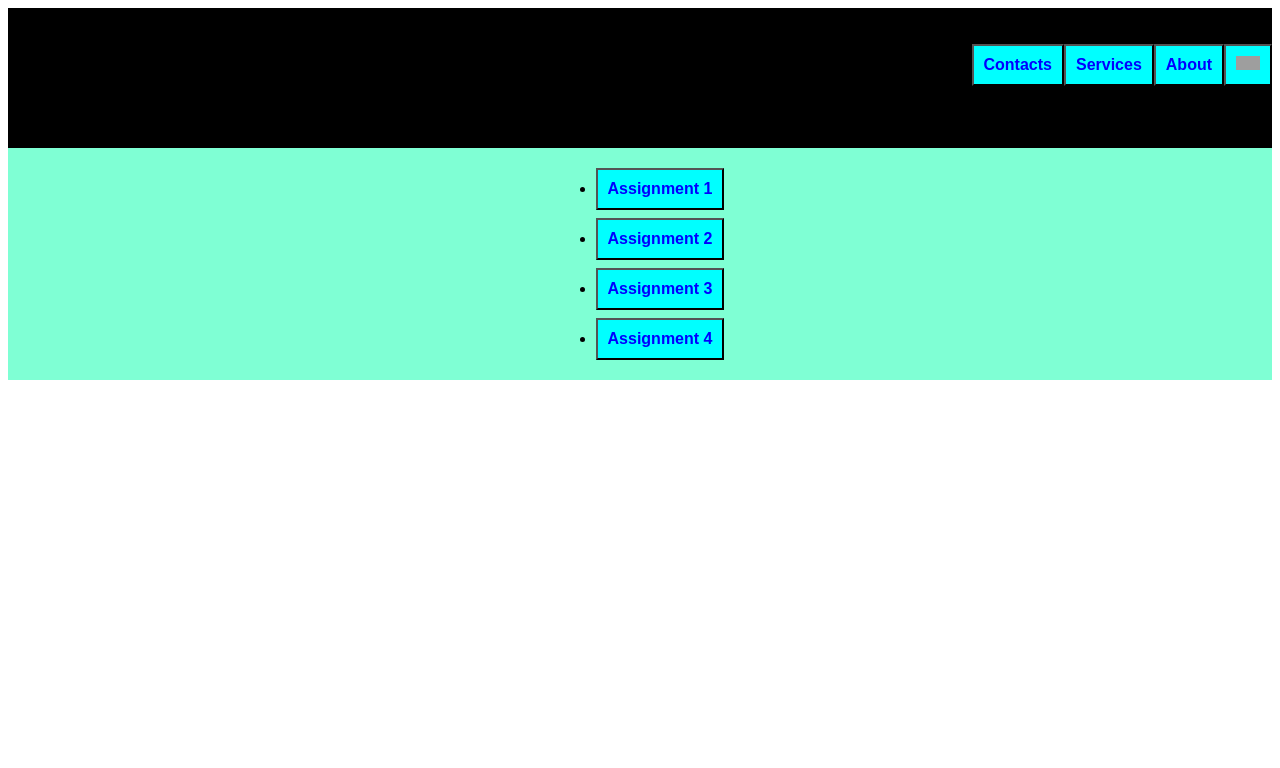
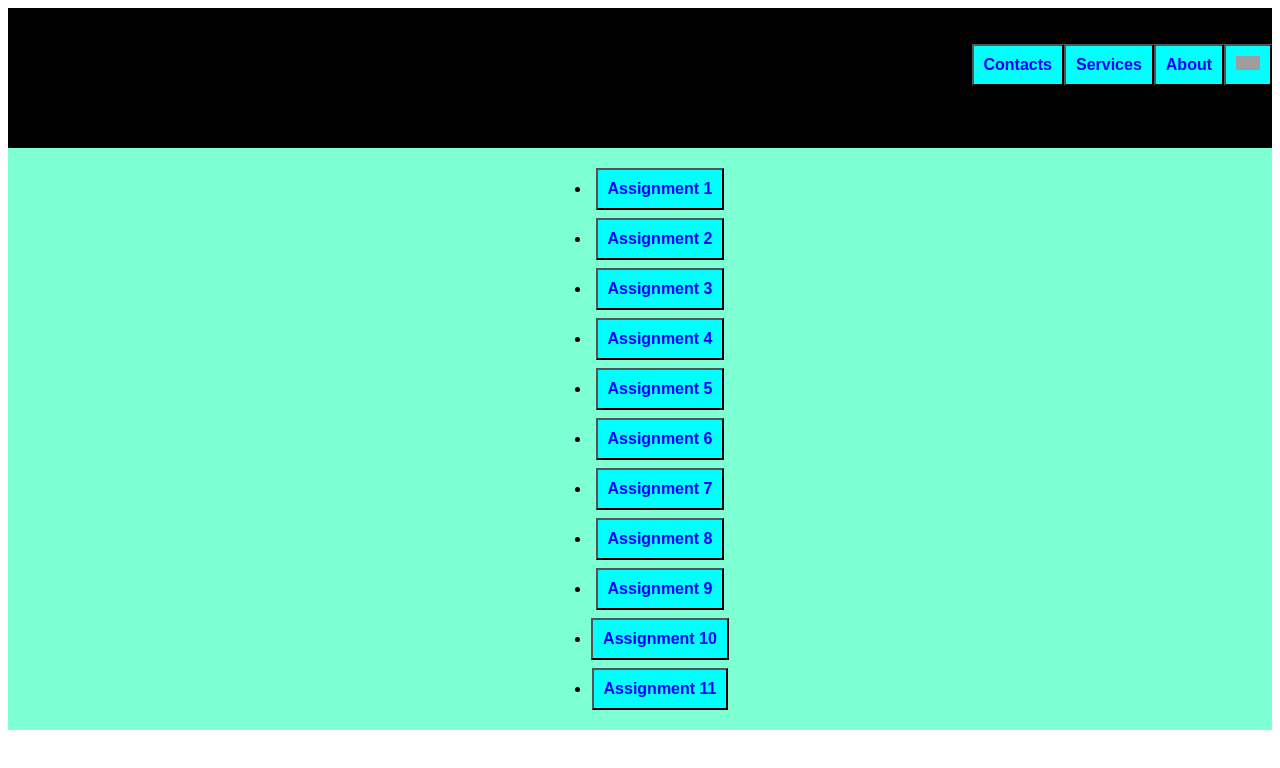
Before and after one commit to ranjan7586/ranjanjana.github.io, a plain HTML site: page dbms.html in a window 1280 px wide. Drawn offline with Linux system fonts and the light colour scheme; grey boxes are pictures that could not be loaded.

Commit message:
Update dbms.html

```diff
--- a/dbms.html
+++ b/dbms.html
@@ -32,7 +32,16 @@
             </li>
             <li style="text-align:center ;"> <button class="b2"><a class="ba1"  target="_blank" href="dbms/dbms 2.pdf">Assignment 3</a></button>
             </li>
-            <li style="text-align:center ;"> <button class="b2"><a class="ba1"  target="_blank" href="dbms/dbms 4.pdf">Assignment 4</a></button>
+            <li style="text-align:center ;"> <button class="b2"><a class="ba1"  target="_blank" href="dbms/dbms 4.pdf">Assignment 4</a></button></li>
+            <li style="text-align:center ;"> <button class="b2"><a class="ba1"  target="_blank" href="dbms/dbms 5.pdf">Assignment 5</a></button></li>
+
+            <li style="text-align:center ;"> <button class="b2"><a class="ba1"  target="_blank" href="dbms/dbms 6.pdf">Assignment 6</a></button></li>
+            <li style="text-align:center ;"> <button class="b2"><a class="ba1"  target="_blank" href="dbms/dbms 7.pdf">Assignment 7</a></button></li>
+            <li style="text-align:center ;"> <button class="b2"><a class="ba1"  target="_blank" href="dbms/dbms 8.pdf">Assignment 8</a></button></li>
+            <li style="text-align:center ;"> <button class="b2"><a class="ba1"  target="_blank" href="dbms/dbms 9.pdf">Assignment 9</a></button></li>
+            <li style="text-align:center ;"> <button class="b2"><a class="ba1"  target="_blank" href="dbms/dbms 10.pdf">Assignment 10</a></button></li>
+            <li style="text-align:center ;"> <button class="b2"><a class="ba1"  target="_blank" href="dbms/dbms 11.pdf">Assignment 11</a></button></li>
+
             </li>
         </ul>
         </div>
```
